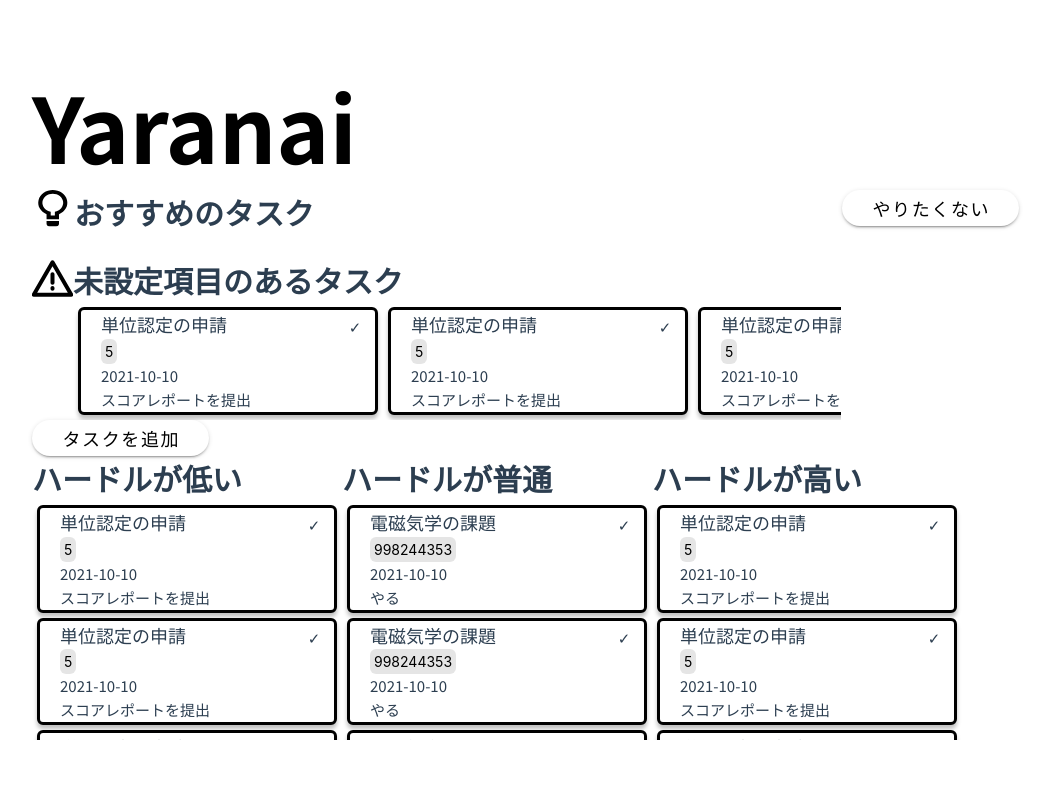
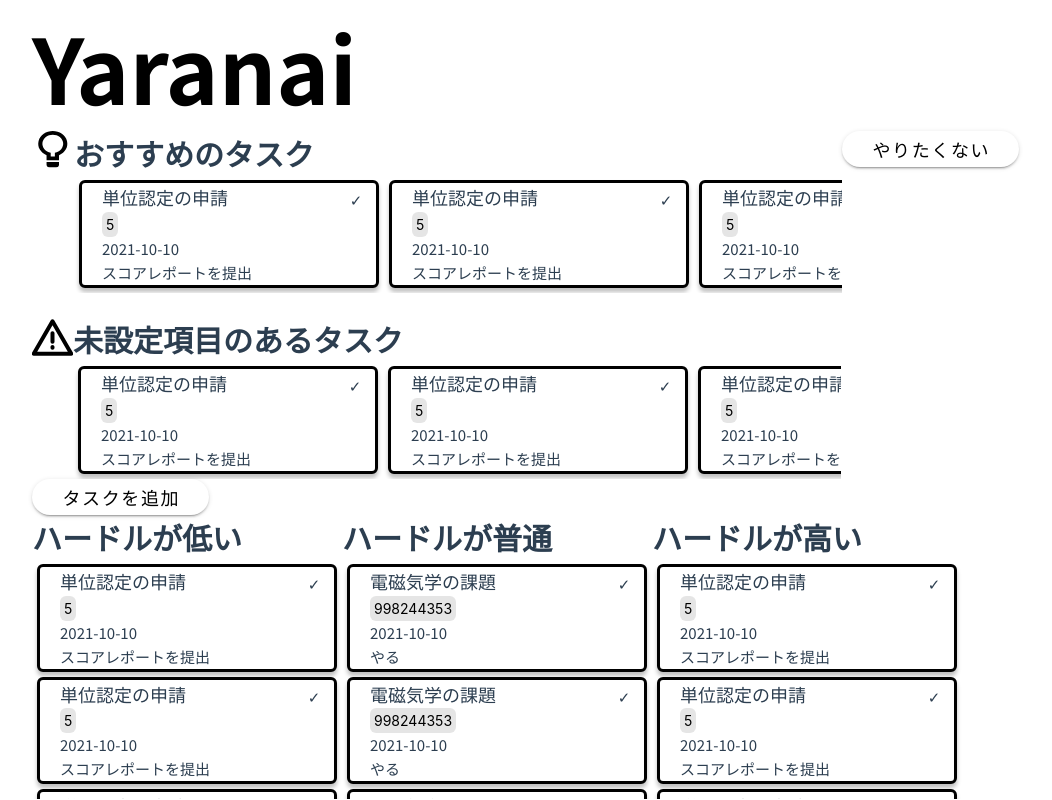
Before and after one commit to traP-jp/yaranai_frontend, a Vue app: page / in a window 1280 px wide. Shown: the whole page, without its empty margins (0-1052 px from the left). Built offline with nearby package versions, Linux system fonts and the light colour scheme; no server answers.

Commit message:
テストデータ装填版

```diff
--- a/src/pages/TaskDashboard.vue
+++ b/src/pages/TaskDashboard.vue
@@ -103,7 +103,104 @@ const taskLista = ref<tasks>([
   }
 ])
 
-const suggest = ref<tasks>([])
+const suggest = ref<tasks>([
+  {
+    id: 1,
+    title: '電磁気学の課題',
+    condition: 998244353,
+    difficulty: 2,
+    dueDate: '2021-10-10',
+    description: 'やる'
+  },
+  {
+    id: 2,
+    title: '単位認定の申請',
+    condition: 5,
+    difficulty: 3,
+    dueDate: '2021-10-10',
+    description: 'スコアレポートを提出'
+  },
+  {
+    id: 3,
+    title: '単位認定の申請',
+    condition: 5,
+    difficulty: 1,
+    dueDate: '2021-10-10',
+    description: 'スコアレポートを提出'
+  },
+  {
+    id: 1,
+    title: '電磁気学の課題',
+    condition: 998244353,
+    difficulty: 2,
+    dueDate: '2021-10-10',
+    description: 'やる'
+  },
+  {
+    id: 2,
+    title: '単位認定の申請',
+    condition: 5,
+    difficulty: 3,
+    dueDate: '2021-10-10',
+    description: 'スコアレポートを提出'
+  },
+  {
+    id: 3,
+    title: '単位認定の申請',
+    condition: 5,
+    difficulty: 1,
+    dueDate: '2021-10-10',
+    description: 'スコアレポートを提出'
+  },
+  {
+    id: 1,
+    title: '電磁気学の課題',
+    condition: 998244353,
+    difficulty: 2,
+    dueDate: '2021-10-10',
+    description: 'やる'
+  },
+  {
+    id: 2,
+    title: '単位認定の申請',
+    condition: 5,
+    difficulty: 3,
+    dueDate: '2021-10-10',
+    description: 'スコアレポートを提出'
+  },
+  {
+    id: 3,
+    title: '単位認定の申請',
+    condition: 5,
+    difficulty: 1,
+    dueDate: '2021-10-10',
+    description: 'スコアレポートを提出'
+  },
+  {
+    id: 1,
+    title: '電磁気学の課題',
+    condition: 998244353,
+    difficulty: 2,
+    dueDate: '2021-10-10',
+    description: 'やる'
+  },
+  {
+    id: 2,
+    title: '単位認定の申請',
+    condition: 5,
+    difficulty: 3,
+    dueDate: '2021-10-10',
+    description: 'スコアレポートを提出'
+  },
+  {
+    id: 3,
+    title: '単位認定の申請',
+    condition: 5,
+    difficulty: 1,
+    dueDate: '2021-10-10',
+    description: 'スコアレポートを提出'
+  }
+])
 
 apiClient.task.getTasks().then((res) => (taskLista.value = res))
 apiClient.suggestion.getSuggest('3').then((res) => (suggest.value = res))
```
